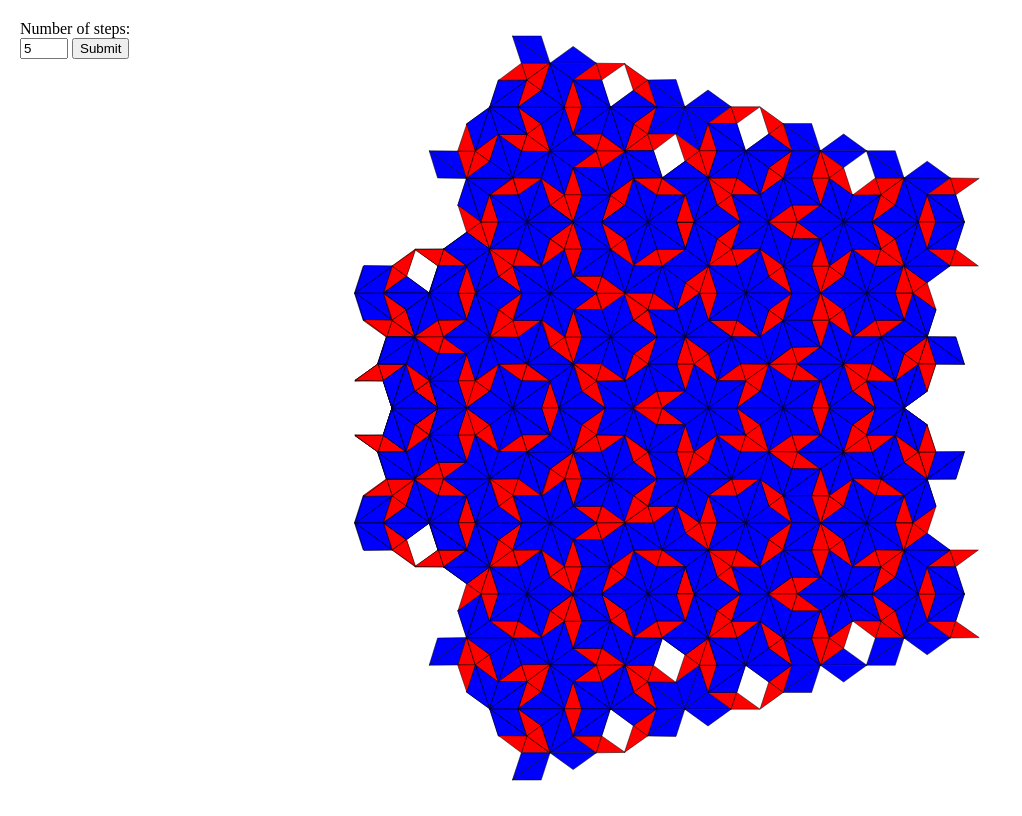
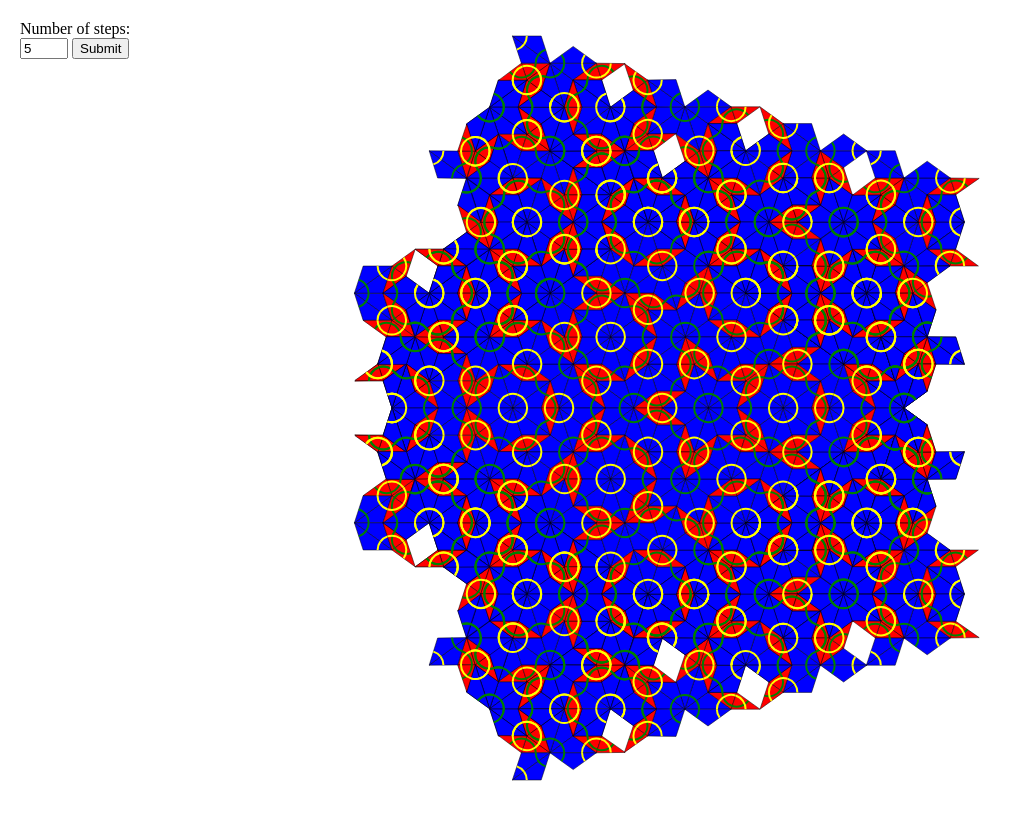
Before and after one commit to banomaster/penrose, a plain HTML site: page index.html in a window 1280 px wide. Both pictures are taken after typing "5" into the empty fields and a click on the input 100 px from the left and 48 px from the top of the page. Shown: the whole page, without its empty margins (0-1022 px from the left). Drawn offline with nearby package versions, Linux system fonts and the light colour scheme.

Commit message:
Added arcs

```diff
--- a/assets/scripts/main2.js
+++ b/assets/scripts/main2.js
@@ -1,4 +1,16 @@
 var w,h,center,scale, gr, nSteps, svg;
+
+if (!String.prototype.format) {
+  String.prototype.format = function() {
+    var args = arguments;
+    return this.replace(/{(\d+)}/g, function(match, number) {
+      return typeof args[number] != 'undefined'
+        ? args[number]
+        : match
+      ;
+    });
+  };
+}
 
 $(function(){
   w = window.innerWidth;
@@ -22,6 +34,59 @@ $(function(){
     generatePenroseTiling();
   });
 });
+
+function sumOfPoints(A, B) {
+  return {x: A.x + B.x, y: A.y + B.y}
+}
+
+function diffOfPoints(A, B) {
+  return {x: A.x - B.x, y: A.y - B.y}
+}
+
+function multOfPoint(A, x) {
+  return {x: A.x * x, y: A.y * x}
+}
+
+function absOfPoint(A) {
+  return Math.sqrt(Math.pow(A.x,2) + Math.pow(A.y,2))
+}
+
+function crossPoints(A, B) {
+  return A.x * B.y - A.y * B.x
+}
+
+function getArc(t, type) {
+  var A = t.points.B;
+  var B = t.points.A;
+  var C = t.points.C;
+
+  var D = sumOfPoints(diffOfPoints(A, B), C)
+  if (type == 0) {
+    return getArcD(A, B, D)
+  } else {
+    return getArcD(C, B, D)
+  }
+}
+
+function getArcD(U, V, W) {
+  var start = multOfPoint(sumOfPoints(U,V),0.5)
+  var UN = diffOfPoints(sumOfPoints(V,W),multOfPoint(U, 2))
+
+  var r = absOfPoint(multOfPoint(diffOfPoints(V, U), 0.5))
+
+  var end = sumOfPoints(U, multOfPoint(multOfPoint(UN, r), 1 / absOfPoint(UN)))
+
+  var US = diffOfPoints(start, U)
+  var UE = diffOfPoints(end, U)
+
+  if (crossPoints(US, UE) > 0) {
+    start = end
+    end = multOfPoint(sumOfPoints(U,V),0.5)
+  }
+
+  return "M {0} {1} A {2} {3} 0 0 0 {4} {5}".format(start.x, start.y,
+                                              r, r, end.x, end.y)
+}
 
 
 function scalePoints(points) {
@@ -47,8 +112,8 @@ function reflect(A, P1, P2) {
   return ({x: x, y: y});
 }
 
-function newTriangle(type, A, B, C) {
-  return {type: type, points: {A: A, B: B, C: C}};
+function newTriangle(type, A, B, C, edges) {
+  return {type: type, points: {A: A, B: B, C: C}, edges: edges};
 }
 
 function computeNewPoint(A, B) {
@@ -65,15 +130,15 @@ function subdivide(triangles) {
     if (t.type == 0) {
       // subdivide 0 type
       var P = computeNewPoint(p.A, p.B);
-      newTriangles.push(newTriangle(0, p.C, P, p.B));
-      newTriangles.push(newTriangle(1, P, p.C, p.A));
+      newTriangles.push(newTriangle(0, p.C, P, p.B, {AB: false, BC: t.edges.AB, AC: t.edges.BC}));
+      newTriangles.push(newTriangle(1, P, p.C, p.A, {AB: false, BC: t.edges.AC, AC: t.edges.AB}));
     } else {
       // subdivide 1 type
       var Q = computeNewPoint(p.B, p.A);
       var R = computeNewPoint(p.B, p.C);
-      newTriangles.push(newTriangle(1, R, p.C, p.A));
-      newTriangles.push(newTriangle(1, Q, R, p.B));
-      newTriangles.push(newTriangle(0, R, Q, p.A));
+      newTriangles.push(newTriangle(1, R, p.C, p.A, {AB: t.edges.BC, BC: t.edges.AC, AC: false}));
+      newTriangles.push(newTriangle(1, Q, R, p.B, {AB: false, BC: t.edges.BC, AC: t.edges.AB}));
+      newTriangles.push(newTriangle(0, R, Q, p.A, {AB: false, BC: t.edges.AB, AC: false}));
     }
   });
 
@@ -89,6 +154,11 @@ function generatePenroseTiling() {
       A: {x: w/2, y: (h / 2) - v },
       B: {x: 0.0, y: h / 2},
       C: {x: w, y: h / 2}
+    },
+    edges: {
+      AB: true,
+      BC: false,
+      AC: true
     }
   },{
     type: 1,
@@ -96,16 +166,27 @@ function generatePenroseTiling() {
       A: {x: w/2, y: (h / 2) + v },
       B: {x: 0.0, y: h / 2},
       C: {x: w, y: h / 2}
+    },
+    edges: {
+      AB: true,
+      BC: false,
+      AC: true
     }
   }]
+
+  var points = []
 
   for(i = 0; i < nSteps; i++) {
     triangles = subdivide(triangles);
     var mirroredTriangles = []
     triangles.forEach(function(t) {
+      if (!t.edges.BC) {
+        return;
+      }
+
       var p = t.points;
       var P = reflect(p.A, p.B, p.C);
-      mirroredTriangles.push(newTriangle(t.type, P, p.B, p.C));
+      mirroredTriangles.push(newTriangle(t.type, P, p.B, p.C, {AB: true, BC: false, AC: true}));
     });
 
     triangles = triangles.concat(mirroredTriangles);
@@ -122,7 +203,15 @@ function generatePenroseTiling() {
         .attr("width", w)
         .attr("height", h);
 
-  svg.selectAll("polygon")
+  var pi = Math.PI;
+
+  var arc = d3.svg.arc()
+      .innerRadius(50)
+      .outerRadius(70)
+      .startAngle(45 * (pi/180)) //converting from degs to radians
+      .endAngle(3) //just radians
+
+  svg.selectAll()
     .data(triangles)
     .enter().append("polygon")
     .attr("points",function(d) {
@@ -139,4 +228,25 @@ function generatePenroseTiling() {
         return "blue";
       }
     })
+
+  svg.selectAll()
+    .data(triangles)
+    .enter().append("path")
+    .attr("d", function(t) {
+      return getArc(t, 0)
+    })
+    .attr("fill", "none")
+    .style('stroke', 'green')
+    .style('stroke-width', '2')
+
+  svg.selectAll()
+    .data(triangles)
+    .enter().append("path")
+    .attr("d", function(t) {
+      return getArc(t, 1)
+    })
+    .attr("fill", "none")
+    .style('stroke', 'yellow')
+    .style('stroke-width', '2')
+
 }
--- a/index.html
+++ b/index.html
@@ -18,7 +18,7 @@
     <div class="absolute">
       <form id="form">
         <label>Number of steps:</label>
-        <input id="nSteps" type="number" min="0" max="7">
+        <input id="nSteps" type="number" min="0" max="9">
         <input type="submit"></input>
       </form>
     </div>
```
